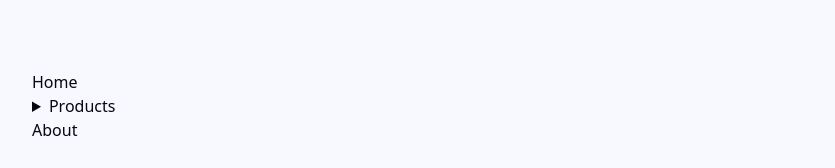
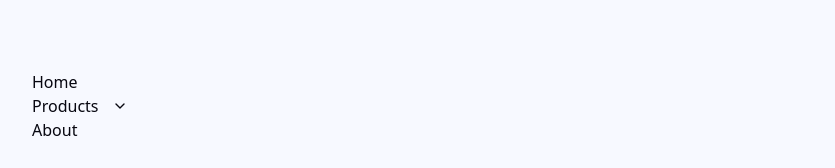
Before and after one commit to MaxRandle/portfolio-website-v5, a Next.js app: page / in a window 1280 px wide. Shown: the part 5656-5824 px from the top of the page, without its empty margins (136-971 px from the left). Built offline with nearby package versions, Linux system fonts and the light colour scheme.

Commit message:
fix recursive icon issue.

```diff
--- a/src/components/NavDemo.tsx
+++ b/src/components/NavDemo.tsx
@@ -1,6 +1,7 @@
 "use client";
 
 import { useEffect, useRef } from "react";
+import { FiChevronDown, FiChevronRight } from "react-icons/fi";
 import { twMerge } from "tailwind-merge";
 
 type NavItem = {
@@ -42,14 +43,23 @@ function NavMenu({
         <li key={item.label}>
           {item.children ? (
             <details>
-              <summary tabIndex={0}>{item.label}</summary>
+              <summary
+                className="flex items-center gap-2 justify-between marker:content-none"
+                tabIndex={0}
+              >
+                {item.label}
+                <FiChevronDown className="[details[open]>summary>&]:hidden block" />
+                <FiChevronRight className="[details[open]>summary>&]:block hidden" />
+              </summary>
               <NavMenu
-                className="absolute top-0 left-[100%]"
+                className="ml-4 absolute top-0 left-[100%]"
                 items={item.children}
               />
             </details>
           ) : (
-            <a href={item.href}>{item.label}</a>
+            <a className="block" href={item.href}>
+              {item.label}
+            </a>
           )}
         </li>
       ))}
```
